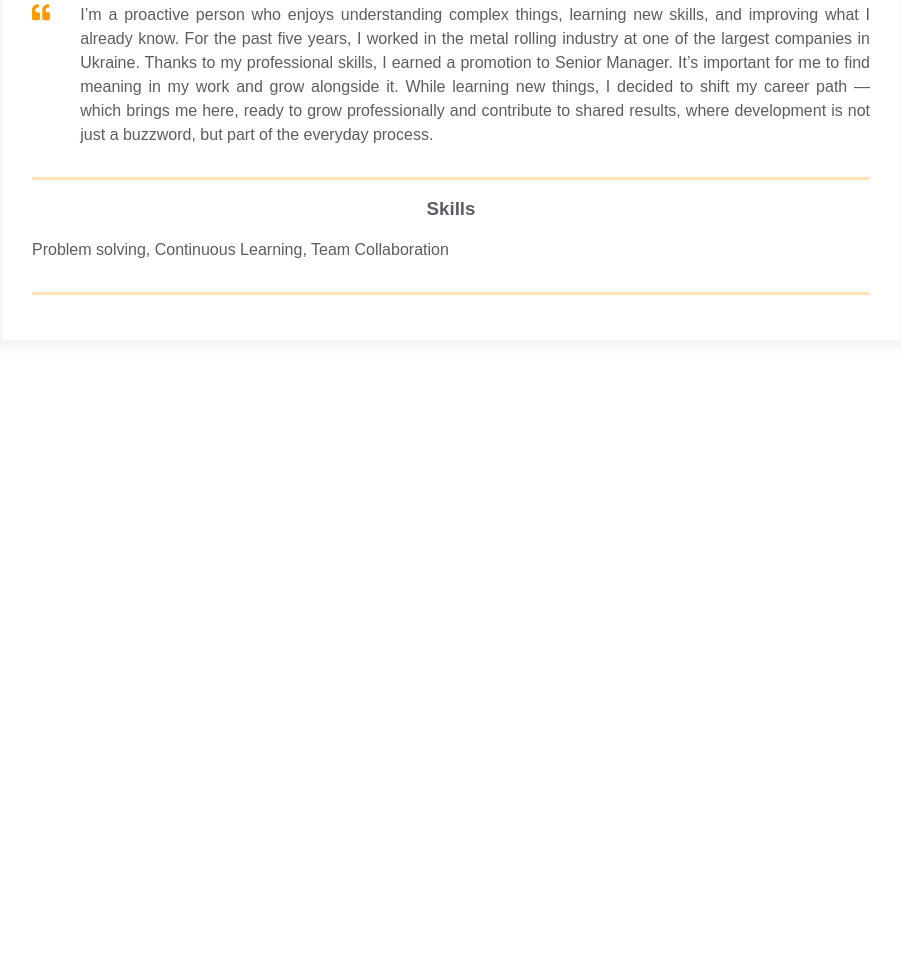
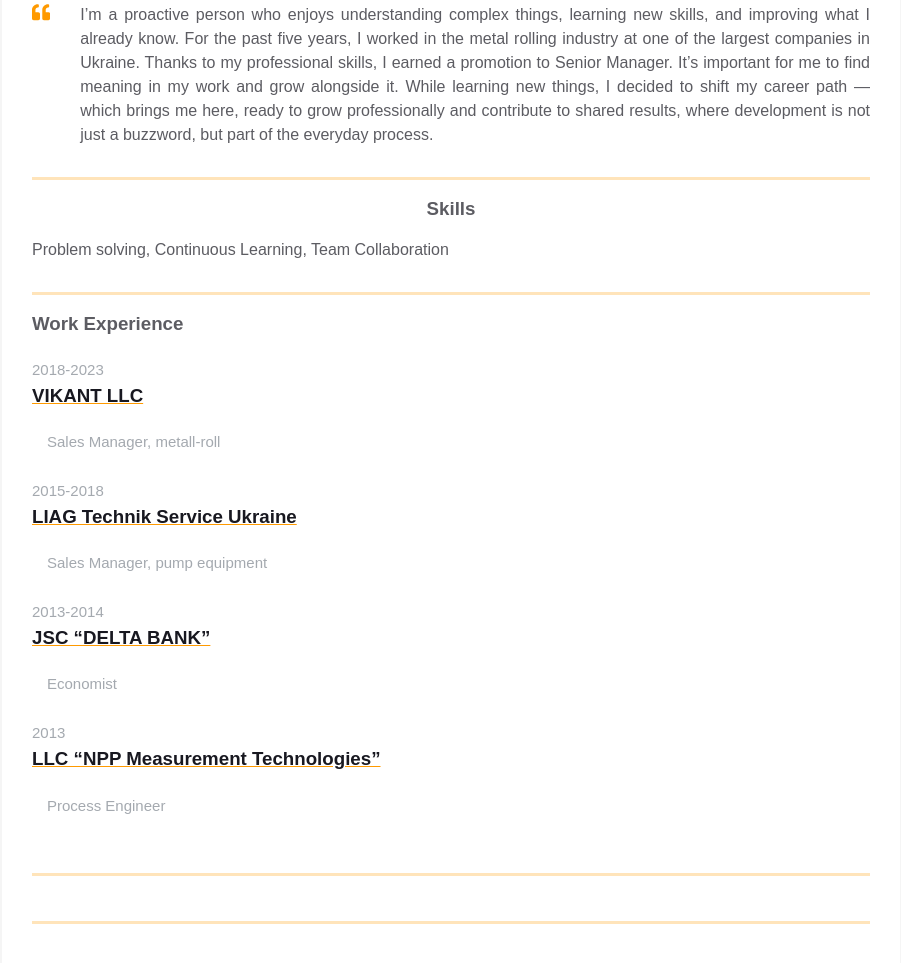
Before and after one commit to Poryvai/homepage, a plain HTML site: page index.html in a window 1280 px wide. Shown: the part 447-1410 px from the top of the page, without its empty margins (189-1090 px from the left). Before the commit the page ends 838 px from the top, so only its background shows below. Drawn offline with Linux system fonts and the light colour scheme.

Commit message:
Added work experience section with deailed job history

```diff
--- a/index.html
+++ b/index.html
@@ -123,6 +123,7 @@
             </div>
         </div>
 
+        <!-- Intro Block -->
         <div class="container">
             <div class="resume__block">
                 <div class="intro">
@@ -160,6 +161,64 @@
                 </div>
             </div>
         </div>
+
+        <!-- Work Experience Block (Досвід) -->
+        <div class="container">
+            <div class="resume__block">
+                <div class="main-info fh">
+                    <div class="experiences">
+                        <h3 class="experiences__header">Work Experience</h3>
+
+                        <div class="experiences__company">
+                            <div class="experiences__company-header">
+                                <span class="experiences__company-header-durability">2018-2023</span>
+                                <h3 class="experiences__company-header-name">VIKANT LLC</h3>
+                            </div>
+                            <div class="experiences__company-project">
+                                <span class="experiences__company-project-role">Sales Manager, metall-roll</span>
+                            </div>
+                        </div>
+
+                        <div class="experiences__company">
+                            <div class="experiences__company-header">
+                                <span class="experiences__company-header-durability">2015-2018</span>
+                                <h3 class="experiences__company-header-name">LIAG Technik Service Ukraine</h3>
+                            </div>
+                            <div class="experiences__company-project">
+                                <span class="experiences__company-project-role">Sales Manager, pump equipment</span>
+                            </div>
+                        </div>
+
+                        <div class="experiences__company">
+                            <div class="experiences__company-header">
+                                <span class="experiences__company-header-durability">2013-2014</span>
+                                <h3 class="experiences__company-header-name">JSC “DELTA BANK”</h3>
+                            </div>
+                            <div class="experiences__company-project">
+                                <span class="experiences__company-project-role">Economist</span>
+                            </div>
+                        </div>
+
+                        <div class="experiences__company">
+                            <div class="experiences__company-header">
+                                <span class="experiences__company-header-durability">2013</span>
+                                <h3 class="experiences__company-header-name">LLC “NPP Measurement Technologies”</h3>
+                            </div>
+                            <div class="experiences__company-project">
+                                <span class="experiences__company-project-role">Process Engineer</span>
+                            </div>
+                        </div>
+                    </div>
+                </div>
+            </div>
+        </div>
+
+        <!-- Additional Info Block -->
+        <div class="container">
+            <div class="resume__block">
+                <div class="additional-info fv"></div>
+            </div>
+        </div>
     </div>
 </main>
 </body>
```
